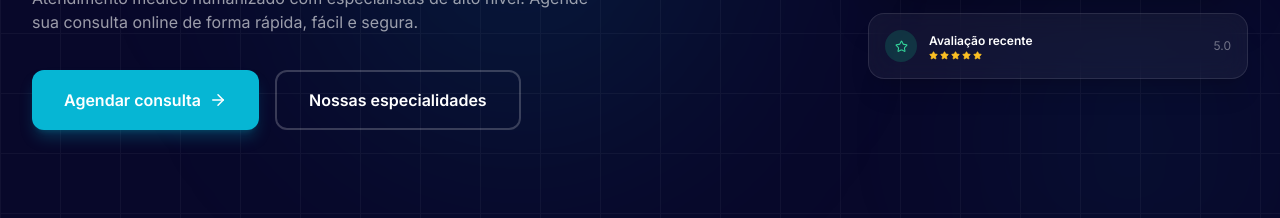
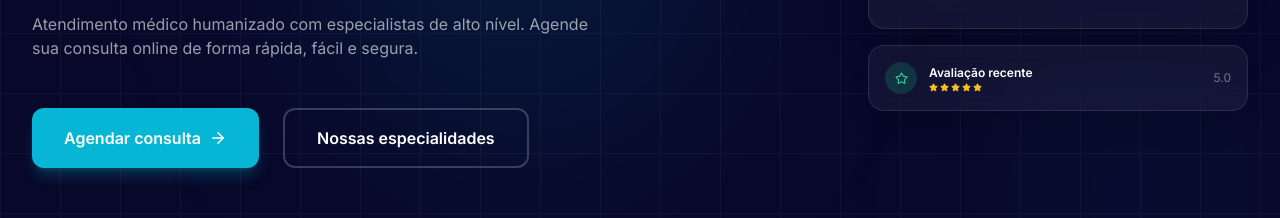
Before and after one commit to gAmoorim/MedSync, a React (Vite) app in the folder frontend/: page / in a window 1280 px wide. Shown: the part 447-665 px from the top of the page. Built offline with nearby package versions, Linux system fonts and the light colour scheme; no server answers.

Commit message:
alterado correção de cor e tespaço de botoes

```diff
--- a/frontend/src/components/landing/Sections.tsx
+++ b/frontend/src/components/landing/Sections.tsx
@@ -17,7 +17,7 @@ export function Hero() {
   return (
     <section
       id="inicio"
-      className="relative flex min-h-[calc(100svh-64px)] items-center overflow-hidden bg-navy-950"
+      className="relative flex min-h-screen items-center overflow-hidden bg-navy-950 py-12 lg:py-0"
     >
       <div
         aria-hidden="true"
@@ -50,12 +50,12 @@ export function Hero() {
               e dedicação
             </h1>
 
-            <p className="mb-7 max-w-xl text-sm leading-relaxed text-white/60 sm:text-base lg:mb-8">
+            <p className="mb-10 max-w-xl text-sm leading-relaxed text-white/60 sm:text-base lg:mb-12">
               Atendimento médico humanizado com especialistas de alto nível.
               Agende sua consulta online de forma rápida, fácil e segura.
             </p>
 
-            <div className="mt-9 flex flex-col gap-3 sm:flex-row sm:flex-wrap sm:gap-4">
+            <div className="mt-9 flex flex-col gap-3 sm:flex-row sm:flex-wrap sm:gap-6">
               <Link
                 to="/registro"
                 className="btn-primary btn-lg group w-full justify-center sm:w-auto"
```
